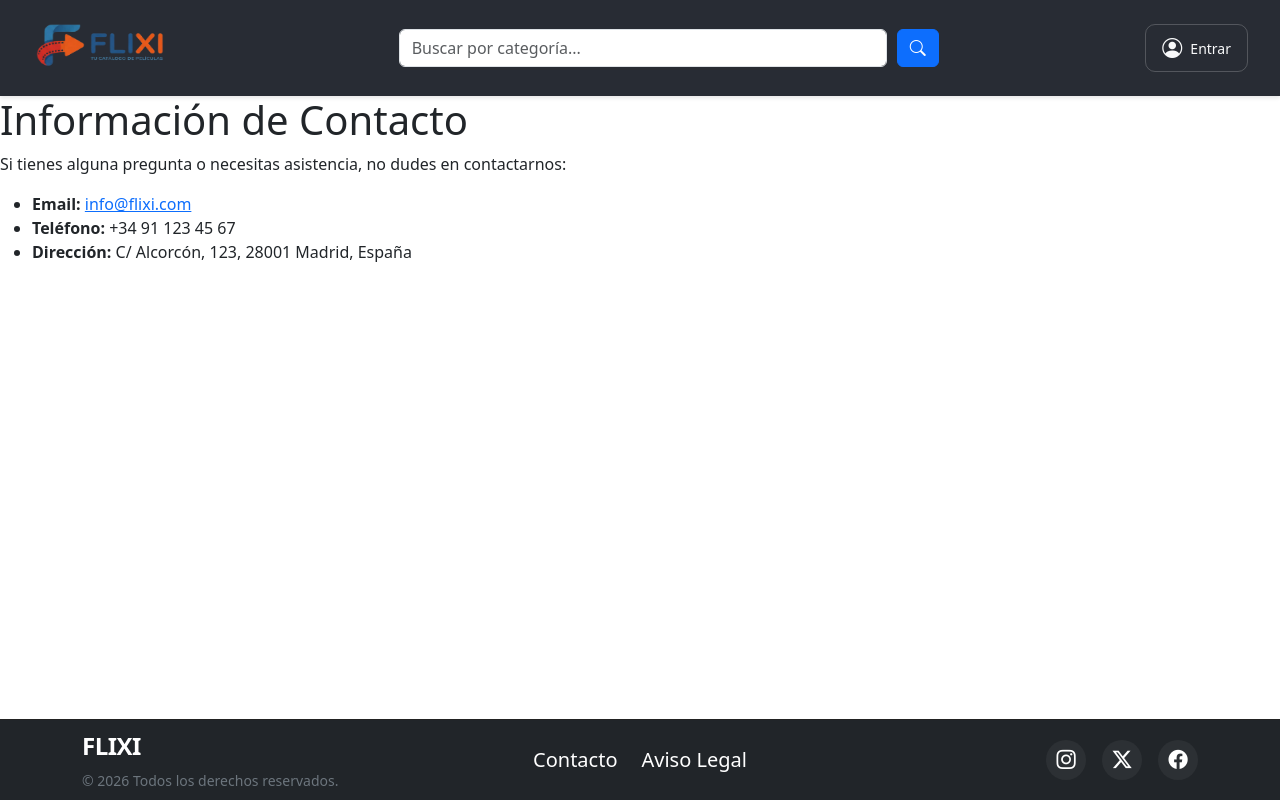
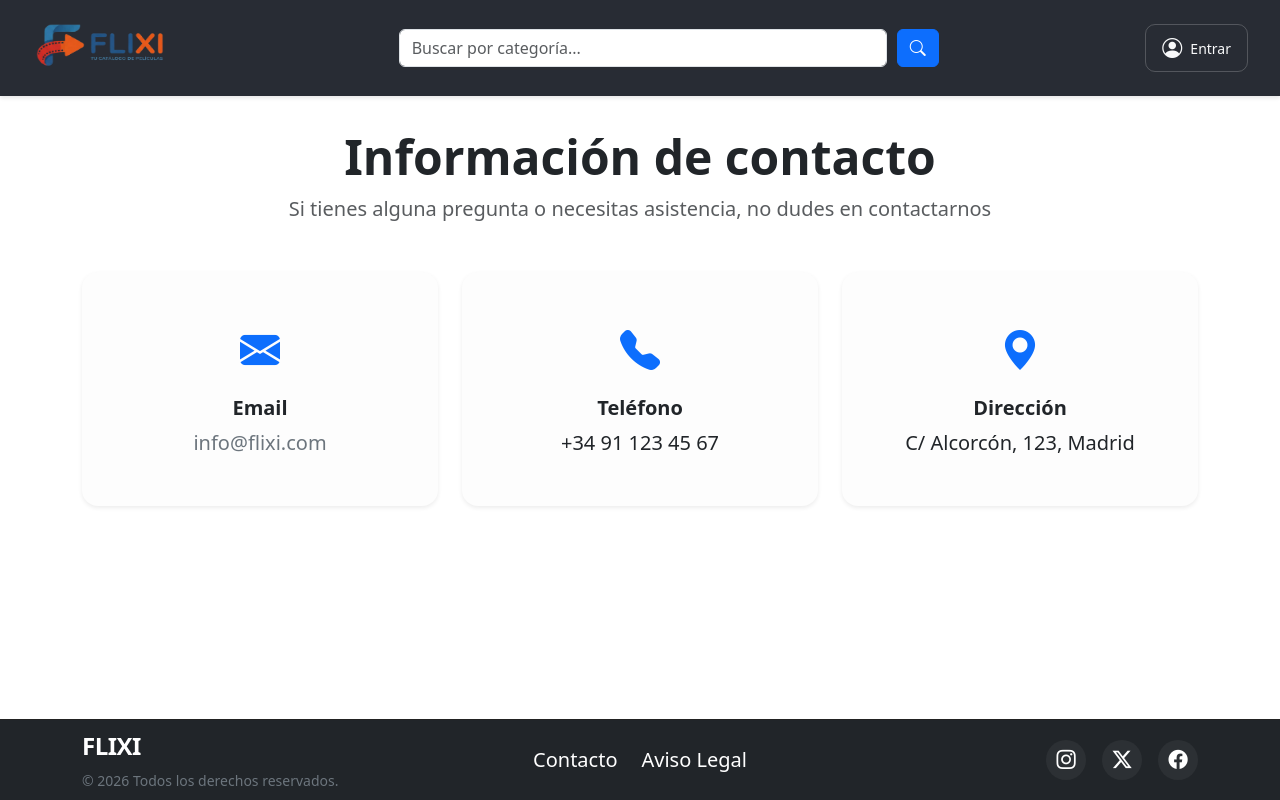
Before and after one commit to natinatlunn/webapp-react, a React (Vite) app: page /paginas/InfoContacto in a window 1280 px wide. Built offline with nearby package versions, Linux system fonts and the light colour scheme.

Commit message:
Mejora de estilos de pagina Informacion de contacto

```diff
--- a/src/components/Footer/Footer.jsx
+++ b/src/components/Footer/Footer.jsx
@@ -6,7 +6,7 @@ function Footer() {
   const anioActual = new Date().getFullYear();
 
   return (
-    <footer className="footer-app py-2 mt-5">
+    <footer className="footer-app py-2">
       <Container>
         <Row className="gy-3 align-items-center">
           <Col xs={12} md={4} className="text-center text-md-start">
--- /dev/null
+++ b/src/pages/InfoContacto.css
@@ -0,0 +1,17 @@
+.info-contacto {
+  background-color: #f8f9fa;
+}
+
+.card {
+  box-shadow: 0 4px 12px rgba(0, 0, 0, 0.05) !important;
+}
+
+.bi-envelope-fill,
+.bi-telephone-fill,
+.bi-geo-alt-fill {
+  color: #496793;
+}
+
+h1 {
+  letter-spacing: -1px;
+}
--- a/src/pages/InfoContacto.jsx
+++ b/src/pages/InfoContacto.jsx
@@ -1,15 +1,71 @@
+import { Container, Row, Col, Card } from "react-bootstrap";
+
 function InfoContacto() {
-    return (
-        <div className="info-contacto">
-            <h1>Información de Contacto</h1>
-            <p>Si tienes alguna pregunta o necesitas asistencia, no dudes en contactarnos:</p>
-            <ul>
-                <li><strong>Email:</strong> <a href="mailto:info@flixi.com">info@flixi.com</a></li>
-                <li><strong>Teléfono:</strong> +34 91 123 45 67</li>
-                <li><strong>Dirección:</strong> C/ Alcorcón, 123, 28001 Madrid, España</li>
-            </ul>
-        </div>
-    );
+  return (
+    <Container className="py-3 my-3">
+      <div className="text-center mb-5">
+        <h1 className="fw-bold text-dark display-5">Información de contacto</h1>
+        <p className="text-muted fs-5">
+          Si tienes alguna pregunta o necesitas asistencia, no dudes en
+          contactarnos
+        </p>
+      </div>
+
+      <Row className="g-4 justify-content-center">
+        <Col xs={12} md={4}>
+          <Card
+            className="h-100 border-0 shadow-sm text-center p-4 py-5"
+            style={{ borderRadius: "16px", backgroundColor: "#fdfdfd" }}
+          >
+            <div className="mb-3 text-primary">
+              <i className="bi bi-envelope-fill fs-1" />
+            </div>
+            <Card.Body className="p-0">
+              <Card.Title className="fw-bold mb-2">Email</Card.Title>
+              <a
+                href="mailto:info@flixi.com"
+                className="text-secondary text-decoration-none fs-5 fw-medium"
+              >
+                info@flixi.com
+              </a>
+            </Card.Body>
+          </Card>
+        </Col>
+
+        <Col xs={12} md={4}>
+          <Card
+            className="h-100 border-0 shadow-sm text-center p-4 py-5"
+            style={{ borderRadius: "16px", backgroundColor: "#fdfdfd" }}
+          >
+            <div className="mb-3 text-primary">
+              <i className="bi bi-telephone-fill fs-1"></i>
+            </div>
+            <Card.Body className="p-0">
+              <Card.Title className="fw-bold mb-2">Teléfono</Card.Title>
+              <p className="text-dark fs-5 fw-medium mb-0">+34 91 123 45 67</p>
+            </Card.Body>
+          </Card>
+        </Col>
+
+        <Col xs={12} md={4}>
+          <Card
+            className="h-100 border-0 shadow-sm text-center p-4 py-5"
+            style={{ borderRadius: "16px", backgroundColor: "#fdfdfd" }}
+          >
+            <div className="mb-3 text-primary">
+              <i className="bi bi-geo-alt-fill fs-1"></i>
+            </div>
+            <Card.Body className="p-0">
+              <Card.Title className="fw-bold mb-2">Dirección</Card.Title>
+              <p className="text-dark fs-5 fw-medium mb-0">
+                C/ Alcorcón, 123, Madrid
+              </p>
+            </Card.Body>
+          </Card>
+        </Col>
+      </Row>
+    </Container>
+  );
 }
 
 export default InfoContacto;
```
